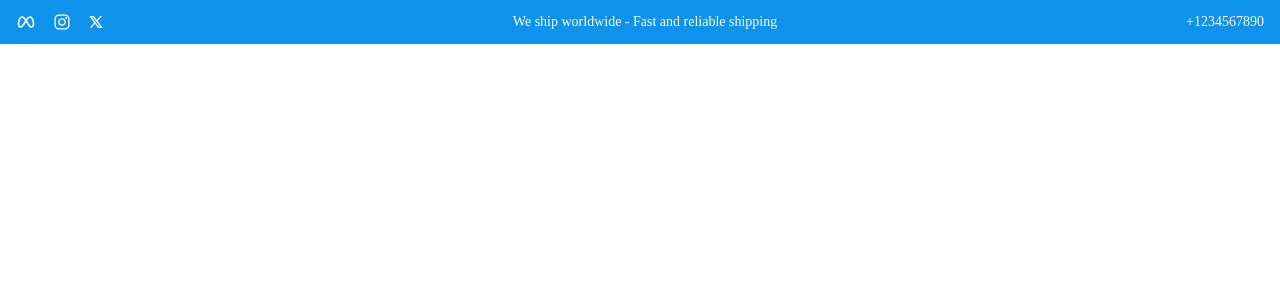
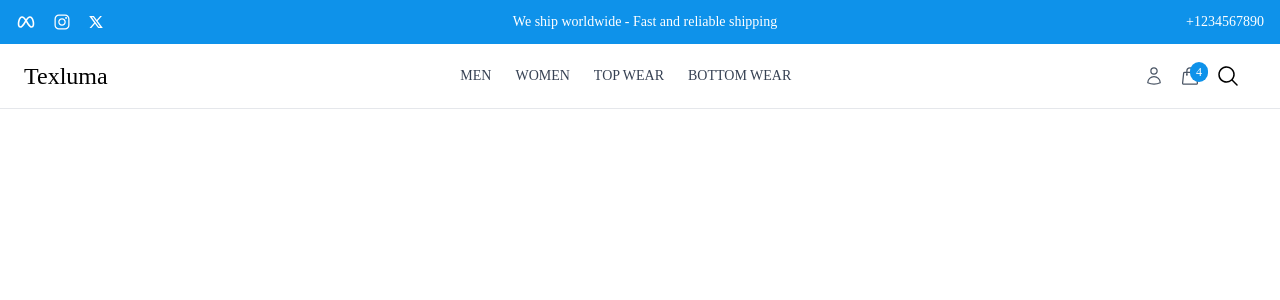
Before and after one commit to Sachithmadushanka/Texluma, a React (Vite) app in the folder frontend/: page / in a window 1280 px wide. Shown: the top 300 px of the page. Built offline with nearby package versions, Linux system fonts and the light colour scheme.

Commit message:
created the navbar of the UserLayout

```diff
--- a/frontend/src/components/Common/Header.jsx
+++ b/frontend/src/components/Common/Header.jsx
@@ -1,9 +1,13 @@
 import React from 'react'
 import Topbar from '../Layout/Topbar'
+import Navbar from './Navbar'
 
 const Header = () => {
   return (
+    < header className='border-b border-gray-200'>
     <Topbar />
+    <Navbar />
+    </ header>
   )
 }
 
--- /dev/null
+++ b/frontend/src/components/Common/Navbar.jsx
@@ -0,0 +1,52 @@
+import React from 'react'
+import { Link } from 'react-router-dom'
+import { HiOutlineShoppingBag, HiOutlineUser, HiBars3BottomRight } from 'react-icons/hi2'
+import SearchBar from './SearchBar'
+
+const Navbar = () => {
+  return (
+    <nav className="container mx-auto flex items-center justify-between py-4 px-6">
+        {/*left-logo*/}
+        <div>
+            <Link to="/" className= "text-2xl font-medium">
+                Texluma
+            </Link>
+        </div>
+            {/*center-nav links */}
+        <div className="hidden md:flex space-x-6">
+            <Link to="#" className= "text-gray-700 hover:text-black text-sm font-medium uppercase">
+                Men
+            </Link>
+            <Link to="#" className= "text-gray-700 hover:text-black text-sm font-medium uppercase">
+                Women
+            </Link>
+            <Link to="#" className= "text-gray-700 hover:text-black text-sm font-medium uppercase">
+                Top wear
+            </Link>
+            <Link to="#" className= "text-gray-700 hover:text-black text-sm font-medium uppercase">
+                Bottom Wear
+            </Link>
+        </div>
+        <div className="flex items-center space-x-4 ">
+            <Link to ="/profile" className='hover:text-black'>
+                <HiOutlineUser className='h-5 w-5 text-gray-600'/>
+            </Link>
+            <button className='relative hover:text-black'>
+                <HiOutlineShoppingBag className='h-5 w-5 text-gray-600' />
+                <span className='absolute -top-1  bg-[#0e92ea] text-white text-xs rounded-full px-1.5 py-0.5'>4</span>
+            </button>
+            {/*Search*/}
+            <div className='overflow-hidden'>
+                <SearchBar />
+
+            </div>
+
+             <button className='md:hidden'>
+                <HiBars3BottomRight className='h-6 w-6 text-gray-600 '/>
+             </button>
+        </div>
+    </nav>
+  )
+}
+
+export default Navbar
--- /dev/null
+++ b/frontend/src/components/Common/SearchBar.jsx
@@ -0,0 +1,48 @@
+import React, { useState } from 'react'
+import { HiMagnifyingGlass, HiMiniXMark } from 'react-icons/hi2';
+import { Form } from 'react-router-dom';
+
+const SearchBar = () => {
+
+    const [searchTerm, setSearchTerm] = useState("")
+    const [isOpen , setIsOpen] = useState(false);
+
+    const handleSearchTogggle = () =>{
+        setIsOpen(!isOpen);
+    }
+    const handleSearch = (e) => {
+        e.preventDefault();
+        console.log("Search Term:", searchTerm);
+        setIsOpen(false);
+    }
+
+  return (
+    <div className={`flex items-center justify-center w-full transition-all duration-300 ${isOpen ? "absolute top-0 left-0 w-full bg-white h-24 z-50" : "w-auto"}`}>
+
+        {isOpen ?
+            (<form onSubmit = {handleSearch} className='relative flex items-center justify-center w-full'>
+                <div className="relative w-1/2">
+                <input type="text" placeholder='Search' value={searchTerm} onChange ={(e) => setSearchTerm(e.target.value)} className='bg-gray-100 px-4 py-2 pl-2 pr-12 rounded-lg focus:outline-none w-full placeholder:text-gray-700
+                ' />
+
+                {/* Search Icon */ }
+                <button type='submit' className='absolute right-2 top-1/2 transform -translate-y-1/2 text-gray-600 hover:text-gray-800'>
+                    <HiMagnifyingGlass className='h-6 w-6' />
+                </button>
+
+                </div>
+                {/* Close Button */ }
+                <button type='button' onClick={handleSearchTogggle} className='absolute right-4 top-1/2 transform -translate-y-1/2 text-gray-600 hover:text-gray-800 '>
+                    <HiMiniXMark className='h-6 w-6' />
+                </button>
+            </form>):(
+            <button onClick={handleSearchTogggle}>
+                <HiMagnifyingGlass className='h-6 w-6'/>
+            </button>
+        )}
+
+    </div>
+  )
+}
+
+export default SearchBar
```
